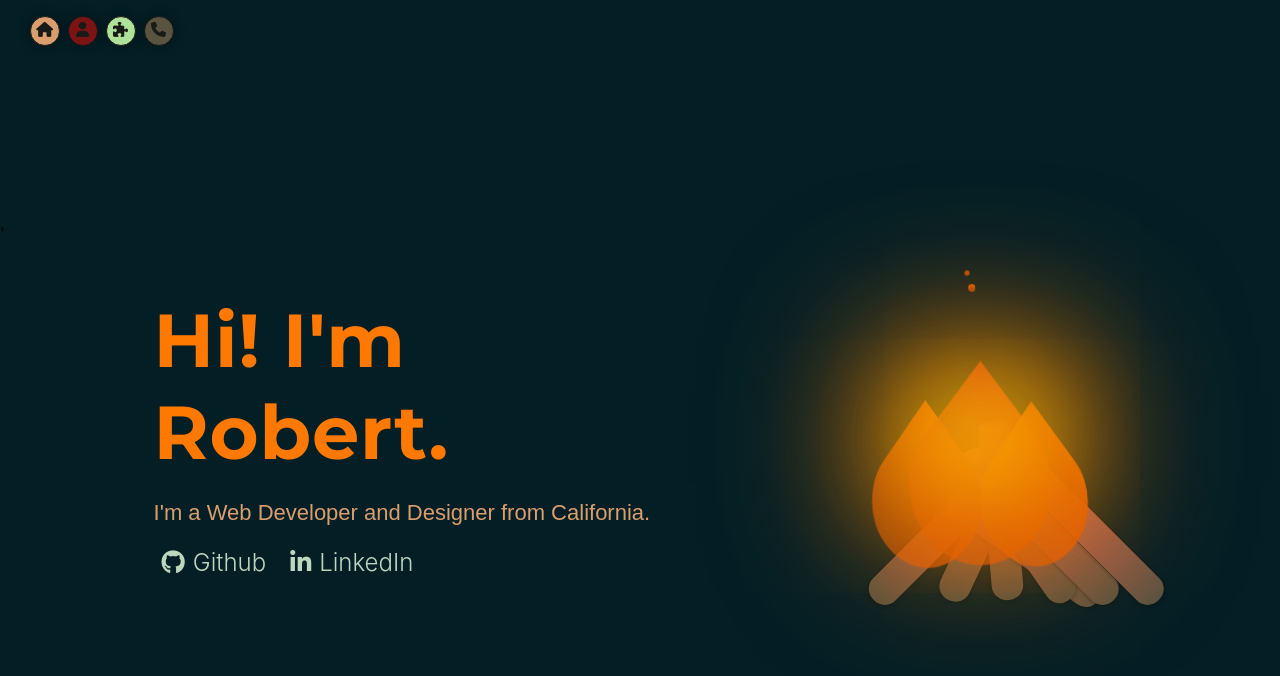
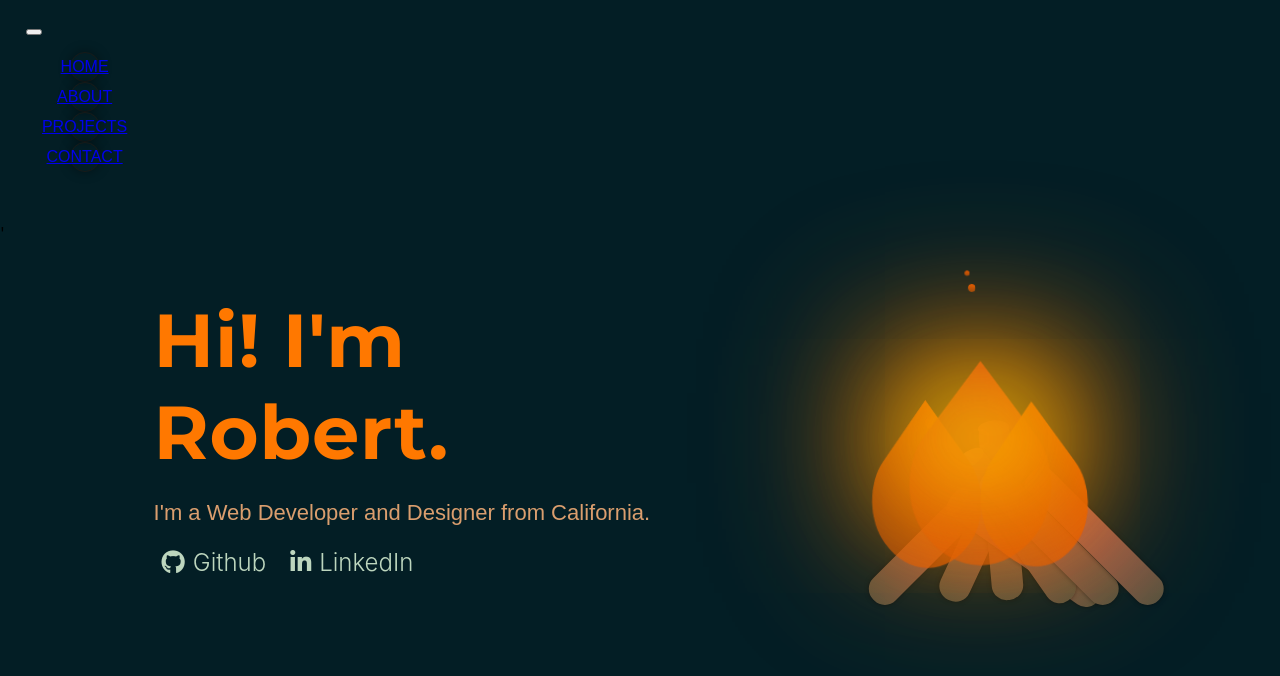
Before and after one commit to rschm007/portfolio_v3, a React (Create React App) app: page / in a window 1280 px wide. Shown: the top 676 px of the page. Built offline with nearby package versions, Linux system fonts and the light colour scheme.

Commit message:
redoing navigation menu

```diff
--- /dev/null
+++ b/src/components/Navigation/Burger/index.js
@@ -0,0 +1,13 @@
+const Burger = ({ open, setOpen }) => {
+    return (
+      <button
+        className={`menuButton`}
+        open={open}
+        onClick={() => setOpen(!open)}
+      >
+        <span />
+      </button>
+    );
+  };
+
+  export default Burger;
--- /dev/null
+++ b/src/components/Navigation/Menu/index.js
@@ -0,0 +1,24 @@
+const Menu = ({ open, setOpen }) => {
+    return (
+      <div
+        className={`text-white -mt-16 mb-0 h-screen text-5xl font-bold flex items-center justify-center ${open}`}
+      >
+        <ul>
+          <a href="#welcome" >
+            <li className="nav_button" onClick={() => setOpen(!open)} >HOME</li>
+          </a>
+          <a href="#about" >
+            <li className="nav_button" onClick={() => setOpen(!open)} >ABOUT</li>
+          </a>
+          <a href="#projects" >
+            <li className="nav_button" onClick={() => setOpen(!open)} >PROJECTS</li>
+          </a>
+          <a href="#contact" >
+            <li className="nav_button" onClick={() => setOpen(!open)} >CONTACT</li>
+          </a>
+        </ul>
+      </div>
+    );
+  };
+
+  export default Menu;
--- a/src/components/Navigation/NavButton/index.js
+++ /dev/null
@@ -1,11 +0,0 @@
-const NavButton = (props) => {
-    return (
-        <div className={`nav_button ${props.class}`}>
-            <a href={props.href}>
-                <i className={props.icon} />
-            </a>
-        </div>
-    );
-};
-
-export default NavButton;
--- a/src/components/Navigation/index.js
+++ b/src/components/Navigation/index.js
@@ -1,14 +1,18 @@
+import { useState } from 'react';
+import Burger from "./Burger";
+import Menu from "./Menu";
 import Wrapper from '../Wrapper';
-import NavButton from './NavButton';
 
 const Navigation = (props) => {
+    const [open, setOpen] = useState(false);
+
     return (
         <nav>
             <Wrapper class="navigation">
-                <NavButton class="home" href="/" icon="fas fa-home" />
-                <NavButton class="about" href="/about" icon="fas fa-user" />
-                <NavButton class="portfolio" href="/portfolio" icon="fas fa-puzzle-piece" />
-                <NavButton class="contact" href="/contact" icon="fas fa-phone" />
+                <Wrapper className="navigation_content">
+                    <Burger className="menu_button" open={open} setOpen={setOpen} />
+                    <Menu className="menu_button" open={open} setOpen={setOpen} />
+                </Wrapper>
             </Wrapper>
         </nav>
     );
```
